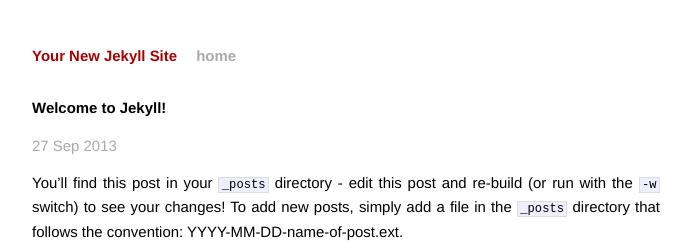
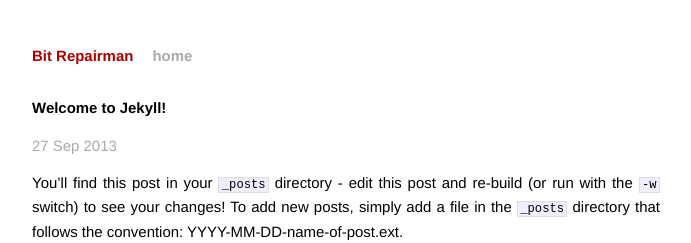
Before and after one commit to ajh/ajh.github.io, a Jekyll site: the page built from _posts/2013-09-27-welcome-to-jekyll.markdown, in a window 1280 px wide. Shown: the top 243 px of the page, without its empty margins (294-985 px from the left). Built offline with Jekyll 4.4.1, drawn with Linux system fonts in a browser that asks for light colours; Markdown is read by kramdown in place of the engine named in the settings.

Commit message:
Choose a silly name

```diff
--- a/_config.yml
+++ b/_config.yml
@@ -1,4 +1,4 @@
-name: Your New Jekyll Site
+name: Bit Repairman
 markdown: redcarpet
 pygments: true
 
--- a/index.html
+++ b/index.html
@@ -1,6 +1,6 @@
 ---
 layout: default
-title: Your New Jekyll Site
+title: Bit Repairman
 ---
 
 <div id="home">
```
